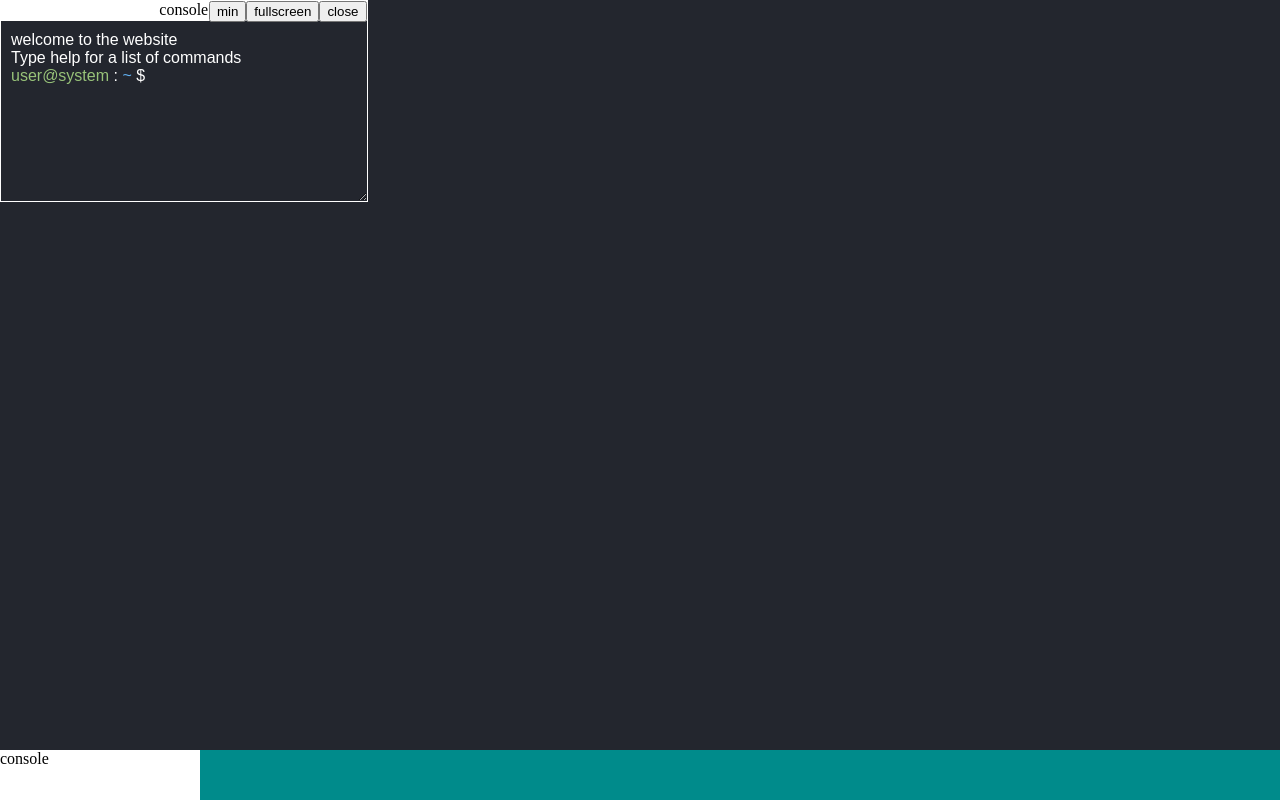
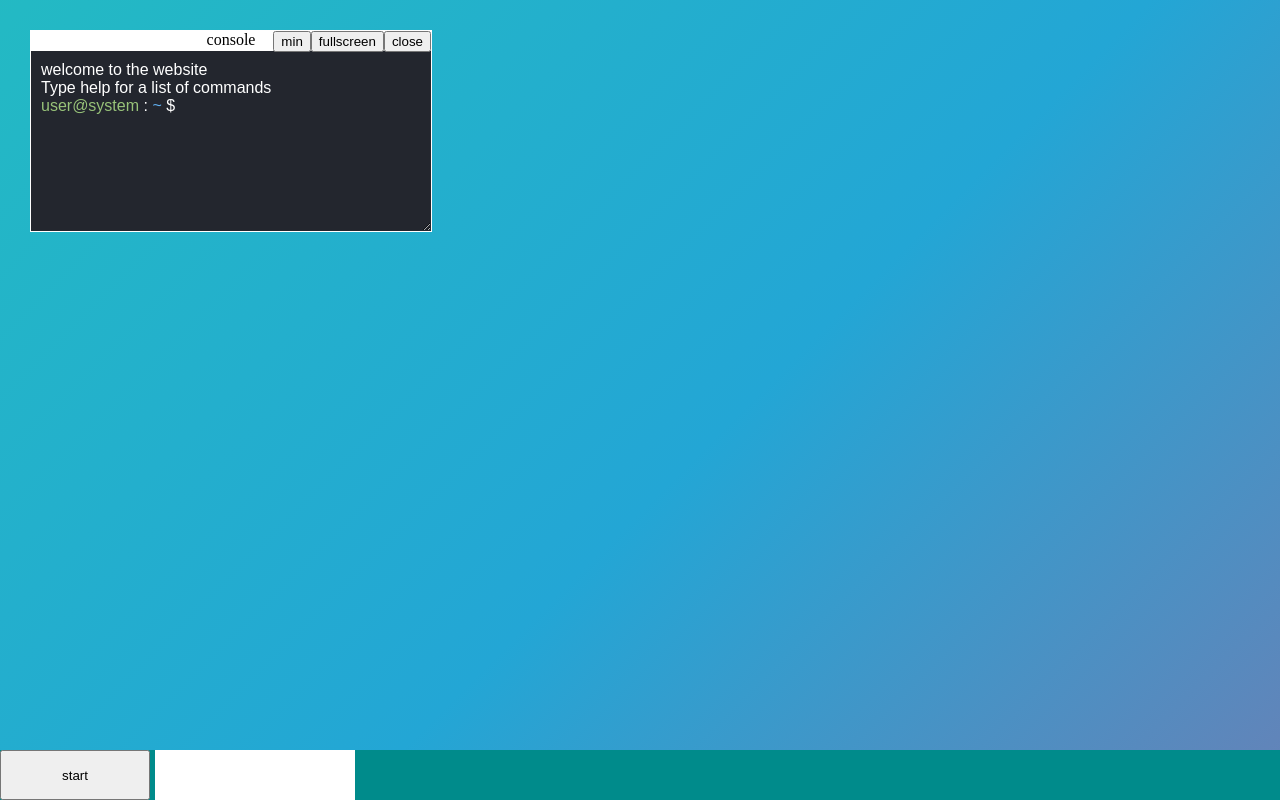
Before and after one commit to oscarchilds/desktop-portfolio, a Vue app: page / in a window 1280 px wide. Built offline with nearby package versions, Linux system fonts and the light colour scheme.

Commit message:
multi windows, start menu

```diff
--- a/src/assets/colours.scss
+++ b/src/assets/colours.scss
@@ -1,2 +1,3 @@
+$darkpurple: #23262e;
 $green: #98c379;
 $blue: #61afef;
--- a/src/assets/main.scss
+++ b/src/assets/main.scss
@@ -1,7 +1,7 @@
 @import 'colours.scss';
 
 body {
-  background-color: #23262e;
+  background-color: black;
   height: 100vh;
   margin: 0;
 }
--- a/src/components/Desktop.vue
+++ b/src/components/Desktop.vue
@@ -1,26 +1,40 @@
 <script setup>
-import { onMounted } from 'vue'
+import { onMounted, watch, computed } from 'vue'
 import { useDraggable } from '@composables/draggable.js'
 import { useDesktopManagementStore } from '@stores/desktopManagement.js'
 import Taskbar from '@components/taskbar/Taskbar.vue'
+import { storeToRefs } from 'pinia'
 
-const { Draggable } = useDraggable()
+const { createDraggable } = useDraggable()
 const desktopManagement = useDesktopManagementStore()
+const { windows } = storeToRefs(desktopManagement)
+const windowsLength = computed(() => {
+  return windows.value.length
+})
 
-onMounted(() => {
-  Draggable.create('#console', {
-    trigger: '.header',
-    bounds: '#desktop'
-  })
-})
+onMounted(() => assignDraggables())
+watch(windowsLength, () => assignDraggables())
+
+function assignDraggables() {
+  windows.value
+    .filter((x) => !x.draggable)
+    .forEach((x) => {
+      setTimeout(() => {
+        const el = document.getElementById(x.id)
+
+        desktopManagement.setWindowDraggable(x.id, createDraggable(el))
+      }, 100)
+    })
+}
 </script>
 
 <template>
   <div id="desktop">
     <component
-      v-for="(window, key) in desktopManagement.openWindows"
+      v-for="(window, key) in windows"
       :key="key"
-      :is="window.component"
+      :is="window.program.component"
+      :id="window.id"
       @close="desktopManagement.closeWindow(window.id)"
     />
     <taskbar />
@@ -32,5 +46,23 @@ onMounted(() => {
   position: relative;
   width: 100%;
   height: 100%;
+  background: linear-gradient(-45deg, #ee7752, #e73c7e, #23a6d5, #23d5ab);
+  background-size: 400% 400%;
+  animation: gradient 100s ease infinite;
+  height: 100vh;
+}
+
+@keyframes gradient {
+  0% {
+    background-position: 0% 50%;
+  }
+
+  50% {
+    background-position: 100% 50%;
+  }
+
+  100% {
+    background-position: 0% 50%;
+  }
 }
 </style>
--- a/src/components/console/ConsoleComponent.vue
+++ b/src/components/console/ConsoleComponent.vue
@@ -15,7 +15,7 @@ defineExpose({ focusInput })
 </script>
 
 <template>
-  <window id="console">
+  <window class="console">
     <template #title>console</template>
     <div class="window-content">
       <div
@@ -47,8 +47,12 @@ defineExpose({ focusInput })
 </template>
 
 <style lang="scss" scoped>
+@import '../../assets/colours.scss';
+
 .window-content {
   padding: 10px;
+  background-color: $darkpurple;
+  flex-grow: 1;
 
   .input-line {
     display: flex;
--- /dev/null
+++ b/src/components/taskbar/StartMenu.vue
@@ -0,0 +1,40 @@
+<script setup>
+import { programs } from '@data/programs.js'
+import { useDesktopManagementStore } from '@stores/desktopManagement.js'
+
+const desktopManagement = useDesktopManagementStore()
+const emit = defineEmits(['close'])
+
+function clickProgram(program) {
+  desktopManagement.openProgram(program)
+  emit('close')
+}
+</script>
+
+<template>
+  <div id="start-menu">
+    <span>programs</span>
+    <button
+      v-for="(program, key) in programs"
+      :key="key"
+      class="program"
+      @click="clickProgram(program)"
+    >
+      {{ program.name }}
+    </button>
+  </div>
+</template>
+
+<style lang="scss" scoped>
+#start-menu {
+  background-color: teal;
+  height: 300px;
+  width: 150px;
+  display: flex;
+  flex-direction: column;
+
+  .program {
+    height: 50px;
+  }
+}
+</style>
--- a/src/components/taskbar/Taskbar.vue
+++ b/src/components/taskbar/Taskbar.vue
@@ -1,13 +1,27 @@
 <script setup>
+import { ref } from 'vue'
+import StartMenu from './StartMenu.vue'
 import { useDesktopManagementStore } from '@stores/desktopManagement.js'
 
 const desktopManagement = useDesktopManagementStore()
+
+const showStartMenu = ref(false)
 </script>
 
 <template>
   <div id="taskbar">
+    <StartMenu
+      v-if="showStartMenu"
+      @close="showStartMenu = false"
+    />
+    <button
+      id="start-button"
+      @click="showStartMenu = true"
+    >
+      start
+    </button>
     <div
-      v-for="(window, key) in desktopManagement.openWindows"
+      v-for="(window, key) in desktopManagement.windows"
       :key="key"
       class="window"
     >
@@ -23,6 +37,18 @@ const desktopManagement = useDesktopManagementStore()
   width: 100%;
   height: 50px;
   background-color: darkcyan;
+  display: flex;
+  gap: 5px;
+
+  #start-menu {
+    position: absolute;
+    left: 0;
+    bottom: 50px;
+  }
+
+  #start-button {
+    width: 150px;
+  }
 
   .window {
     width: 200px;
--- a/src/components/ui/Window.vue
+++ b/src/components/ui/Window.vue
@@ -17,11 +17,16 @@
 <style lang="scss" scoped>
 .window {
   position: absolute;
-  min-width: 300px;
+  min-width: 400px;
   min-height: 200px;
   border: 1px solid white;
   resize: both;
   overflow: auto;
+  top: 30px;
+  left: 30px;
+  background-color: black;
+  display: flex;
+  flex-direction: column;
 
   .header {
     height: 20px;
--- a/src/composables/draggable.js
+++ b/src/composables/draggable.js
@@ -4,5 +4,12 @@ import { Draggable } from 'gsap/Draggable'
 export function useDraggable() {
   gsap.registerPlugin(Draggable)
 
-  return { Draggable }
+  function createDraggable(target) {
+    return Draggable.create(target, {
+      trigger: target.querySelector('.header'),
+      bounds: '#desktop'
+    })
+  }
+
+  return { createDraggable }
 }
--- /dev/null
+++ b/src/data/programs.js
@@ -0,0 +1,9 @@
+import { markRaw } from 'vue'
+import ConsoleComponent from "@components/console/ConsoleComponent.vue"
+
+export const consoleProgram = {
+  component: markRaw(ConsoleComponent),
+  name: 'console'
+}
+
+export const programs = [consoleProgram]
--- a/src/stores/desktopManagement.js
+++ b/src/stores/desktopManagement.js
@@ -1,29 +1,35 @@
-import { markRaw } from "vue";
-import { defineStore } from "pinia";
-import ConsoleComponent from "@components/console/ConsoleComponent.vue"
+import { defineStore } from "pinia"
+import { consoleProgram } from "@data/programs.js"
 
 export const useDesktopManagementStore = defineStore('desktopManagment', {
   state: () => ({
     windows: [
       {
-        id: 0,
-        name: 'console',
-        component: markRaw(ConsoleComponent),
-        open: true,
-        minimised: false
+        id: `id-${self.crypto.randomUUID()}`,
+        program: consoleProgram,
+        minimised: false,
+        draggable: null
       }
     ]
   }),
-  getters: {
-    openWindows: (state) => state.windows.filter(x => x.open)
-  },
   actions: {
     closeWindow(id) {
+      this.windows = this.windows.filter(x => x.id !== id)
+    },
+    openProgram(program) {
+      this.windows.push({
+        id: `id-${self.crypto.randomUUID()}`,
+        program: program,
+        open: true,
+        minimised: false
+      })
+    },
+    setWindowDraggable(id, draggable) {
       const window = this.windows.find(x => x.id === id)
 
       if (!window) console.error(`Error closing window with ID ${id}`)
 
-      window.open = false
+      window.draggable = draggable
     }
   }
 })
```
